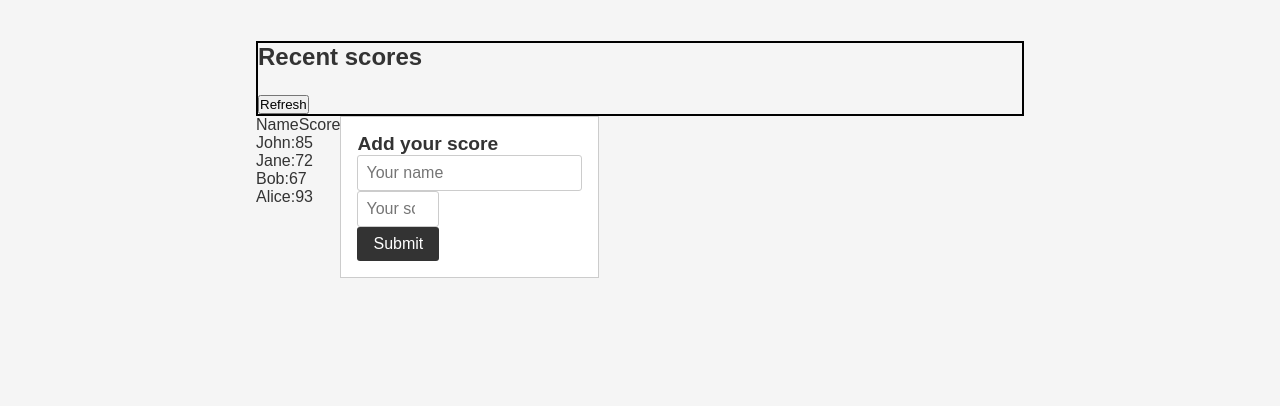
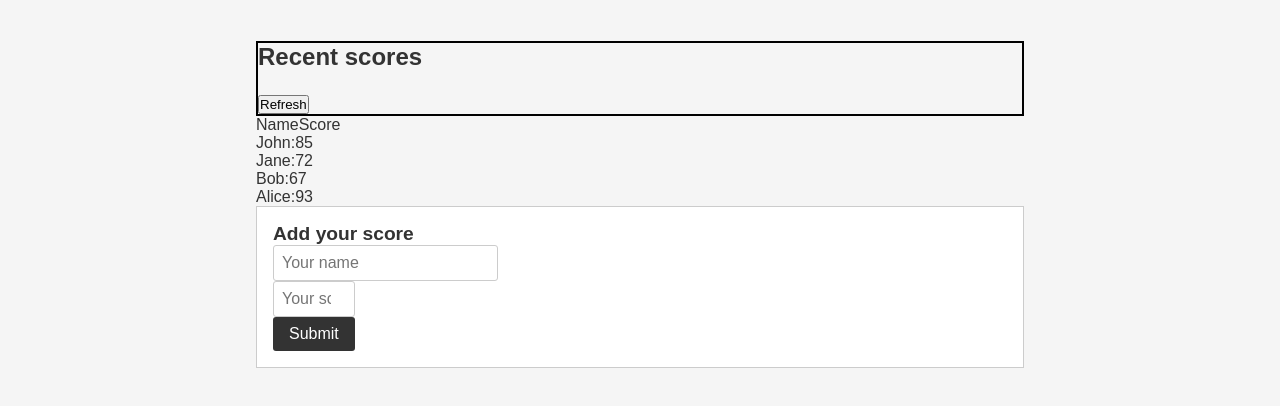
Before and after one commit to mercymugambi/Leaderboard-List-App-Project, a website built with webpack: page src/index.html in a window 1280 px wide. Shown: the part 104-510 px from the top of the page. Built offline with nearby package versions, Linux system fonts and the light colour scheme.

Commit message:
fix stylesg

```diff
--- a/src/index.html
+++ b/src/index.html
@@ -16,7 +16,7 @@
       <h2>Recent scores</h2>
       <button type="button" onclick="refreshScores()">Refresh</button>
     </div>
-    <div class="flexo" style="display: flex;">
+    <div class="flexo">
 
     <ul id="leaderboard">
       <li class="header">
--- a/src/index.js
+++ b/src/index.js
@@ -1,3 +1,4 @@
+import './style.css';
 /* eslint-disable no-restricted-syntax */
 // Define leaderboard array of scores
 const leaderboard = [
```
Also changed, not shown: dist/index.bundle.js, dist/index.html.
